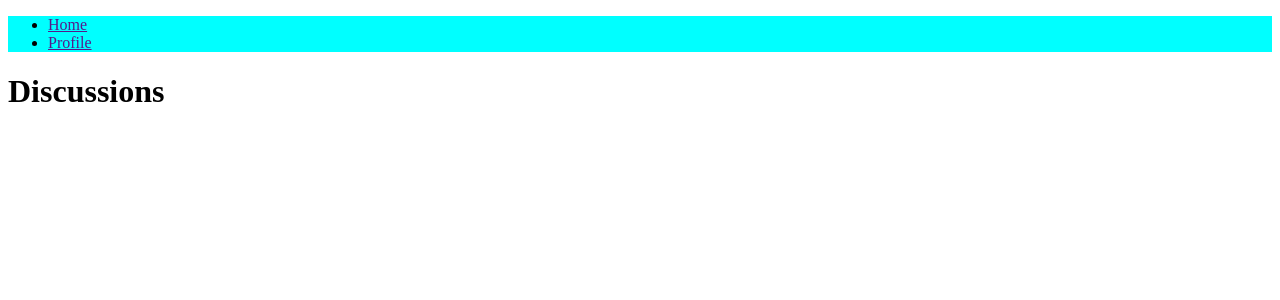
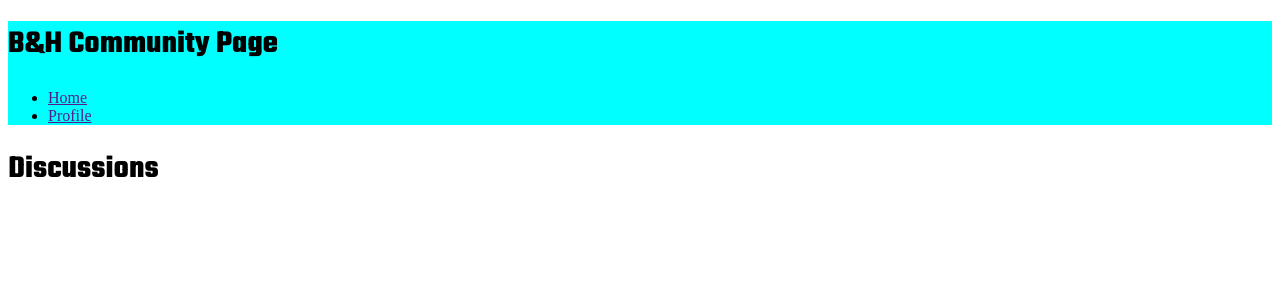
Before and after one commit to cameronjamesw/burgess-community-page, a Django app: page / in a window 1280 px wide. Shown: the top 300 px of the page. Run offline with Django 4.2, Linux system fonts and the light colour scheme; data that the repository does not hold is empty.

Commit message:
add google font to style.css

```diff
--- a/burgess_community/settings.py
+++ b/burgess_community/settings.py
@@ -28,7 +28,7 @@
 SECRET_KEY = os.environ.get('SECRET_KEY')
 
 # SECURITY WARNING: don't run with debug turned on in production!
-DEBUG = False
+DEBUG = True
 
 ALLOWED_HOSTS = ['8000-cameronjame-burgesscomm-0jpc33qk5v0.ws-us114.gitpod.io',
                 '.herokuapp.com',]
--- a/static/css/style.css
+++ b/static/css/style.css
@@ -1,7 +1,10 @@
+/* This is the Google Fonts import */
+@import url('https://fonts.googleapis.com/css2?family=Teko:wght@300..700&display=swap');
+
 header {
     background-color: aqua;
 }
 
-h1 {
-    text-transform: capitalize;
+h1, h2, h3, h4, h5, h6 {
+    font-family: 'teko', 'sans-serif';
 }
--- a/templates/base.html
+++ b/templates/base.html
@@ -11,6 +11,7 @@
 </head>
 <body>
     <header>
+        <h1>B&H Community Page</h1>
         <nav>
             <ul>
                 <li><a href="">Home</a></li>
```
